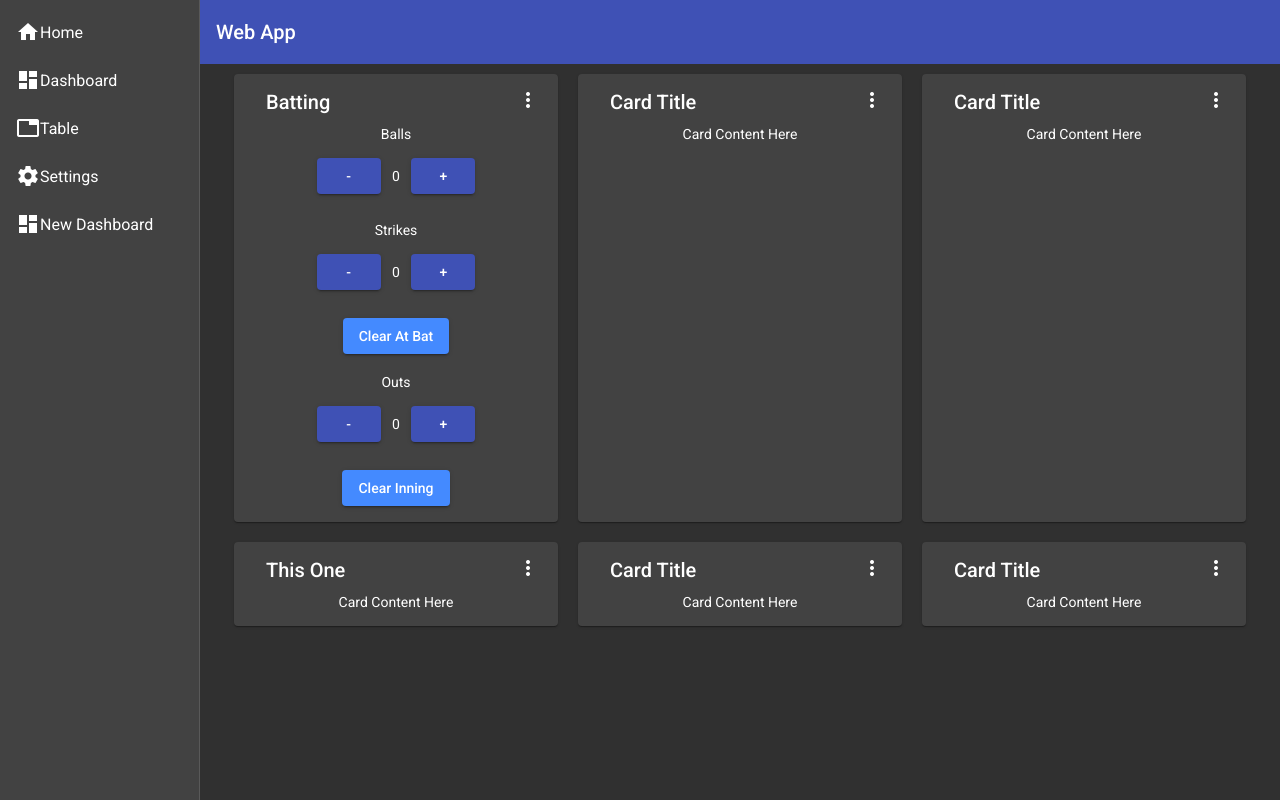
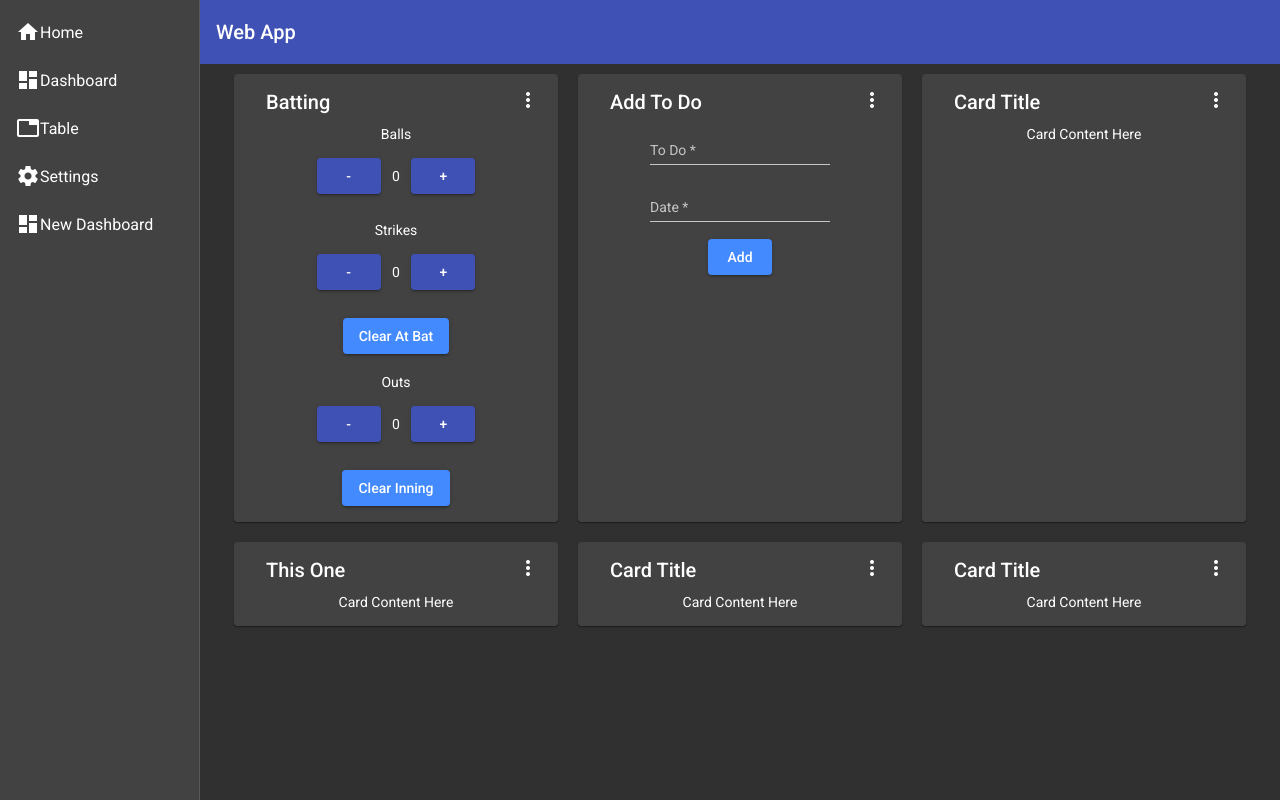
Before and after one commit to aa00518/WebApp, an Angular app in the folder ClientApp/: page /new-dashboard in a window 1280 px wide. Built offline with nearby package versions, Linux system fonts and the light colour scheme.

Commit message:
To Do input form.

```diff
--- a/ClientApp/src/app/components/main-table/main-table.component.html
+++ b/ClientApp/src/app/components/main-table/main-table.component.html
@@ -1,3 +1,11 @@
+<ng-container *ngIf="!wf">
+  <div fxLayout="row" fxLayoutAlign="center">
+    <img src="assets/images/loading.gif" height="80" width="80">
+  </div>
+  <div fxLayout="row" fxLayoutAlign="center">
+    <h5>Loading...</h5>
+  </div>
+</ng-container>
 <div *ngIf="wf" class="mat-elevation-z8">
   <table mat-table class="full-width-table" [dataSource]="wf" aria-label="Elements">
     <ng-container matColumnDef="summary">
@@ -12,6 +20,14 @@
     <tr mat-row *matRowDef="let row; columns: displayedColumnsWeather;"></tr>
   </table>
 </div>
+<ng-container *ngIf="!toDos">
+  <div fxLayout="row" fxLayoutAlign="center">
+    <img src="assets/images/loading.gif" height="80" width="80">
+  </div>
+  <div fxLayout="row" fxLayoutAlign="center">
+    <h5>Loading...</h5>
+  </div>
+</ng-container>
 <div *ngIf="toDos" class="mat-elevation-z8">
   <table mat-table class="full-width-table" [dataSource]="toDos" aria-label="Elements">
     <ng-container matColumnDef="toDoItem">
--- a/ClientApp/src/app/components/main-table/main-table.component.ts
+++ b/ClientApp/src/app/components/main-table/main-table.component.ts
@@ -26,10 +26,14 @@ export class MainTableComponent implements OnInit {
   ngOnInit() {
     this.dataSource = new MainTableDataSource(this.paginator, this.sort);
     this.sdc.weatherForecasts().subscribe(r => {
-      this.wf = r;
+      setTimeout(() => {
+        this.wf = r;
+      }, 1000);
     });
     this.tdc.get().subscribe(r => {
-      this.toDos = r;
+      setTimeout(() => {
+        this.toDos = r;
+      }, 1500);
     });
   }
 }
--- a/ClientApp/src/app/components/new-dashboard/new-dashboard.component.html
+++ b/ClientApp/src/app/components/new-dashboard/new-dashboard.component.html
@@ -42,18 +42,27 @@
   <mat-card class="basic-card" fxFlex="1 1 30%" fxFlex.lt-md="1 1 45%" fxFlex.lt-sm="1 1 95%">
     <mat-card-header>
       <mat-card-title>
-        Card Title
-        <button mat-icon-button class="more-button" [matMenuTriggerFor]="menu" aria-label="Toggle menu">
+        Add To Do
+        <button mat-icon-button class="more-button" [matMenuTriggerFor]="menuToDo" aria-label="Toggle menu">
           <mat-icon>more_vert</mat-icon>
         </button>
-        <mat-menu #menu="matMenu" xPosition="before">
-          <button mat-menu-item>Expand</button>
-          <button mat-menu-item>Remove</button>
+        <mat-menu #menuToDo="matMenu" xPosition="before">
+          <button mat-menu-item (click)="clearToDo()">Clear</button>
         </mat-menu>
       </mat-card-title>
     </mat-card-header>
     <mat-card-content class="dashboard-card-content">
-      <div>Card Content Here</div>
+      <mat-form-field>
+        <input matInput type="text" placeholder="To Do" [formControl]="toDoControl" required>
+        <mat-error *ngIf="toDoControl.invalid">Required</mat-error>
+      </mat-form-field>
+      <mat-form-field>
+        <input matInput type="text" placeholder="Date" [formControl]="dateAddedControl" required>
+        <mat-error *ngIf="dateAddedControl.invalid">Required</mat-error>
+      </mat-form-field>
+      <div>
+        <button mat-raised-button color="accent" (click)="addToDo()">Add</button>
+      </div>
     </mat-card-content>
   </mat-card>
   <mat-card class="basic-card" fxFlex="1 1 30%" fxFlex.lt-md="1 1 45%" fxFlex.lt-sm="1 1 95%">
--- a/ClientApp/src/app/components/new-dashboard/new-dashboard.component.ts
+++ b/ClientApp/src/app/components/new-dashboard/new-dashboard.component.ts
@@ -1,4 +1,7 @@
 import { Component, OnInit } from '@angular/core';
+import { FormControl, Validators } from '@angular/forms';
+import { MatSnackBar } from '@angular/material/snack-bar';
+import { ToDoClient, ToDo } from './../../services/generated';
 
 @Component({
   selector: 'app-new-dashboard',
@@ -18,7 +21,10 @@ export class NewDashboardComponent implements OnInit {
   private readonly minOuts: number = 0;
   private readonly maxOuts: number = 3;
 
-  constructor() { }
+  public toDoControl = new FormControl('', [Validators.required]);
+  public dateAddedControl = new FormControl('', [Validators.required]);
+
+  constructor(private sb: MatSnackBar, private todo: ToDoClient) { }
 
   ngOnInit() {
   }
@@ -85,4 +91,31 @@ export class NewDashboardComponent implements OnInit {
     //alert("You clicked remove.");
     console.log("Hi.");
   }
+
+  public addToDo(): void {
+    if (this.toDoControl.value.trim() === "") {
+      this.toDoControl.setErrors({ error: true });
+      this.toDoControl.setValue("");
+      return;
+    }
+
+    if (this.dateAddedControl.value.trim() === "") {
+      this.dateAddedControl.setErrors({ error: true });
+      this.dateAddedControl.setValue("");
+      return;
+    }
+
+    let toDo = new ToDo();
+    toDo.toDoItem = this.toDoControl.value.trim();
+    toDo.dateAdded = this.dateAddedControl.value.trim();
+    this.todo.insertToDo(toDo).subscribe(() => {
+      this.clearToDo();
+      this.sb.open("To Do added!", "Ok", { duration: 2000 });
+    });
+  }
+
+  public clearToDo(): void {
+    this.toDoControl.reset();
+    this.dateAddedControl.reset();
+  }
 }
```
Also changed, not shown: 1 other file (tests, documents, lock files or other folders).
